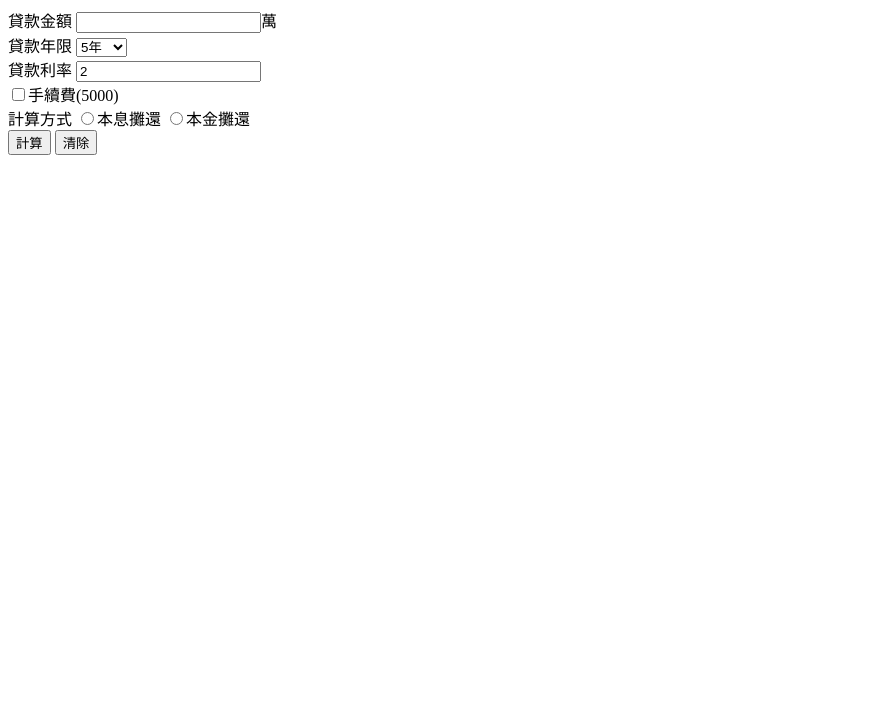
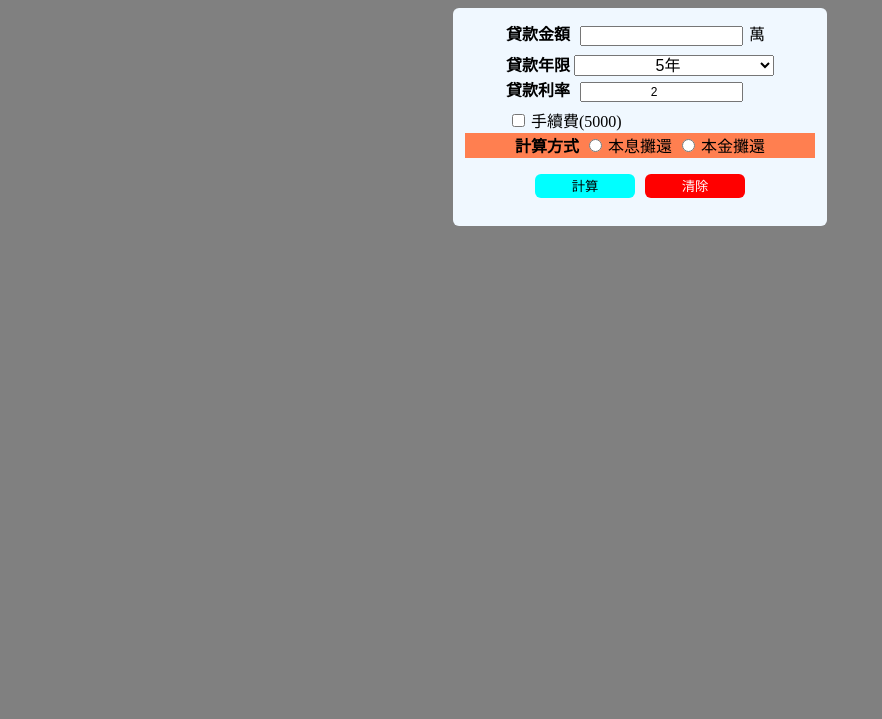
Before and after one commit to BingYuan0126/mydemo, a plain HTML site: page index.html in a window 1280 px wide. Shown: the part 81-800 px from the top of the page, without its empty margins (0-882 px from the left). Drawn offline with Linux system fonts and the light colour scheme.

Commit message:
完成css設計

```diff
--- a/index.css
+++ b/index.css
@@ -0,0 +1,66 @@
+body {
+    background-color: grey;
+}
+
+
+
+#container {
+    text-align: center;
+
+}
+
+form {
+    width: 350px;
+    background-color: aliceblue;
+    margin: 0 auto;
+    padding: 12px;
+    border-radius: 6px;
+    text-align: center;
+}
+
+.title {
+    color: white;
+}
+
+#info {
+    display: inline-block;
+    text-align:  left;
+    margin: 0 auto;
+    background-color: aliceblue;
+}
+
+button{
+    width: 100px;
+    border: 0;
+    height: 24px;
+    background-color: aqua;
+    border-radius: 6px;
+    margin: 0 3px;
+}
+
+#reset{
+    background-color: red;
+    color: white;
+}
+
+input{
+    text-align:  center;
+    font-size: 12px;
+    margin: 6px;
+}
+
+label{
+    font-weight: bold;
+
+}
+
+select,
+option {
+    text-align: center;
+    width: 200px;
+    font-size: 16px;
+}
+
+#coLcRule{
+    background-color: coral;
+}
--- a/index.html
+++ b/index.html
@@ -1,13 +1,18 @@
 <!DOCTYPE html>
 <html lang="en">
+
 <head>
     <meta charset="UTF-8">
     <meta name="viewport" content="width=device-width, initial-scale=1.0">
     <title>貸款計算機</title>
+    <link rel="stylesheet" href="./index.css">
 </head>
+
 <body>
+    <div id="container">
         <h1>貸款計算機</h1>
         <form action="">
+            <div id="info">
                 <label for="amount">貸款金額</label>
                 <input type="number" name="amount" id="amount">萬
                 <br>
@@ -15,7 +20,7 @@
                 <select name="years" id="years">
                     <option value="1">1年</option>
                     <option value="3">3年</option>
-            <option value="5"selected>5年</option>
+                    <option value="5" selected>5年</option>
                     <option value="7">7年</option>
                     <option value="10">10年</option>
                     <option value="20">20年</option>
@@ -27,13 +32,22 @@
                 <br>
                 <input type="checkbox" name="fee" id="fee">手續費(5000)
                 <br>
+            </div>
+                <div id="coLcRule">
                     <label for="">計算方式</label>
                     <input type="radio" name="repayment" id="repayment1">本息攤還
                     <input type="radio" name="repayment" id="repayment2">本金攤還
-        <br>
-        <button type="button">計算</button>
-        <button type="button">清除</button>
+                </div>
+            <p>
+                <button type="button" id="calc">計算</button>
+                <button type="button" id="reset">清除</button>
+            </p>
 
         </form>
+    </div>
+    <script src="./index.js">
+
+    </script>
 </body>
+
 </html>
```
Also changed, not shown: index.js (added). Lines whose indentation alone changed are shown as unchanged.
